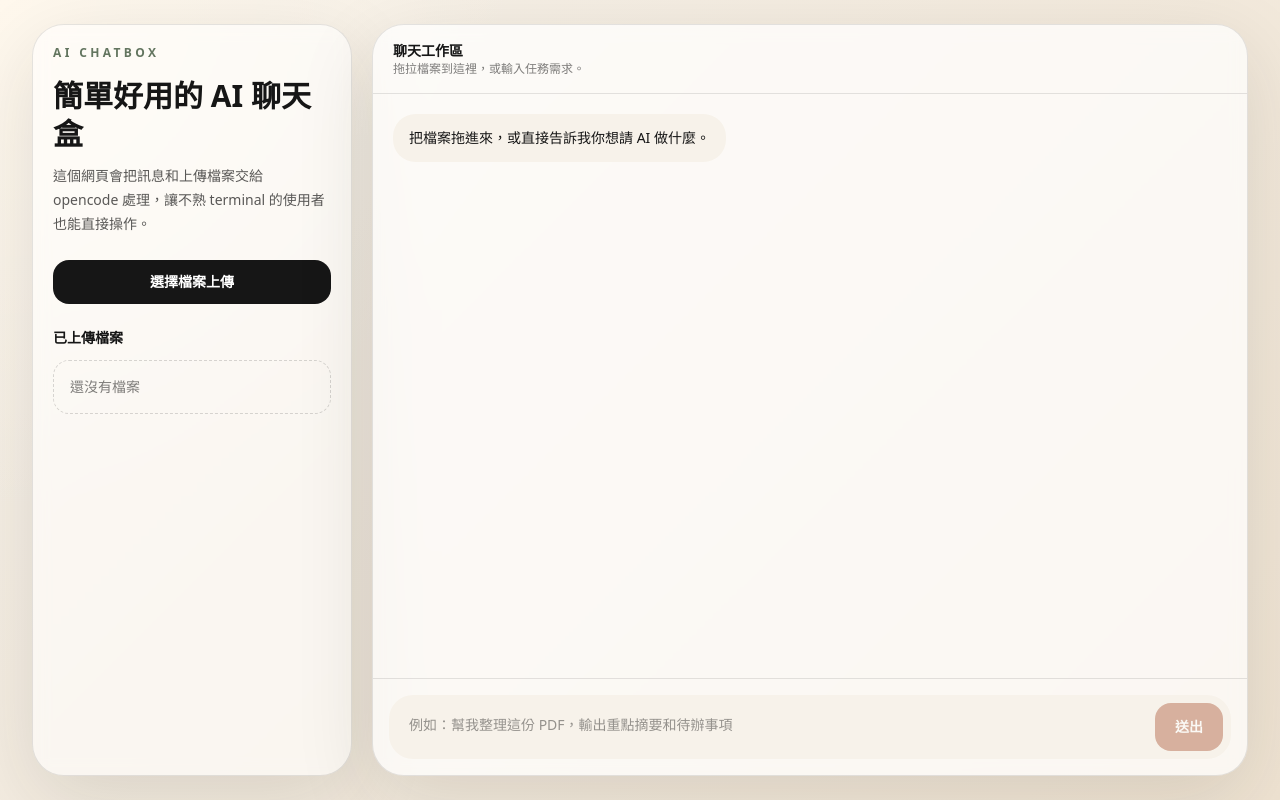
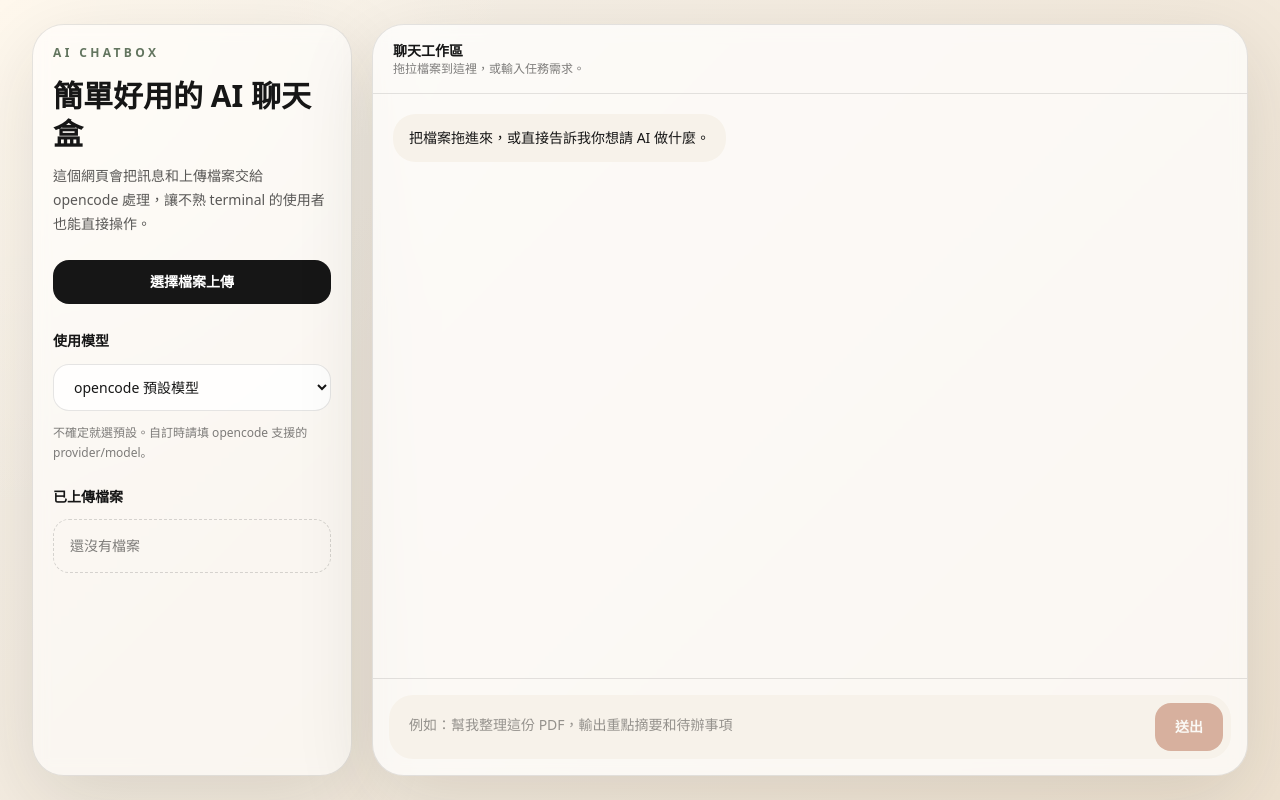
Before and after one commit to nichodelightful/opencode_frontend, a Next.js app: page / in a window 1280 px wide. Built offline with nearby package versions, Linux system fonts and the light colour scheme.

Commit message:
Add model selection

```diff
--- a/docker-compose.yml
+++ b/docker-compose.yml
@@ -11,6 +11,7 @@ services:
       WORKSPACE_ROOT: /data/workspaces
       OPENCODE_BIN: ${OPENCODE_BIN:-opencode}
       OPENCODE_MODEL: ${OPENCODE_MODEL:-}
+      OPENCODE_MODEL_OPTIONS: ${OPENCODE_MODEL_OPTIONS:-}
       OPENCODE_TIMEOUT_MS: ${OPENCODE_TIMEOUT_MS:-180000}
     ports:
       - "3000:3000"
--- a/src/app/api/chat/route.ts
+++ b/src/app/api/chat/route.ts
@@ -6,10 +6,38 @@ import path from "path";
 export const runtime = "nodejs";
 export const maxDuration = 300;
 
-function runOpencode(sessionRoot: string, message: string, files: string[] = []) {
+function sanitizeOpencodeOutput(value: string) {
+  return value
+    .replace(/\x1B(?:[@-Z\\-_]|\[[0-?]*[ -/]*[@-~])/g, "")
+    .split("\n")
+    .filter((line) => {
+      const trimmed = line.trim();
+
+      if (!trimmed) return true;
+      if (trimmed.startsWith("<system-reminder>")) return false;
+      if (trimmed.startsWith("</system-reminder>")) return false;
+      if (/^>\s+\S+\s+·\s+/.test(trimmed)) return false;
+      if (/^[$%◈]\s+/.test(trimmed)) return false;
+
+      return true;
+    })
+    .join("\n")
+    .trim();
+}
+
+function cleanModel(value: string | undefined) {
+  const model = value?.trim();
+
+  if (!model) return undefined;
+  if (model.length > 200 || /[\r\n]/.test(model)) return undefined;
+
+  return model;
+}
+
+function runOpencode(sessionRoot: string, message: string, files: string[] = [], modelOverride?: string) {
   return new Promise<{ output: string; exitCode: number | null; command: string }>((resolve, reject) => {
     const opencodeBin = process.env.OPENCODE_BIN || "opencode";
-    const model = process.env.OPENCODE_MODEL?.trim();
+    const model = cleanModel(modelOverride) || cleanModel(process.env.OPENCODE_MODEL);
     const timeoutMs = Number(process.env.OPENCODE_TIMEOUT_MS || 180000);
     const args = ["run", "--dir", sessionRoot, "--auto"];
 
@@ -62,14 +90,14 @@ function runOpencode(sessionRoot: string, message: string, files: string[] = [])
     });
     child.on("close", (exitCode) => {
       clearTimeout(timeout);
-      const combined = [output.trim(), errorOutput.trim()].filter(Boolean).join("\n");
+      const combined = sanitizeOpencodeOutput([output.trim(), errorOutput.trim()].filter(Boolean).join("\n"));
       resolve({ output: combined, exitCode, command: [opencodeBin, ...args].join(" ") });
     });
   });
 }
 
 export async function POST(request: Request) {
-  const body = (await request.json()) as { message?: string; sessionId?: string; files?: string[] };
+  const body = (await request.json()) as { message?: string; sessionId?: string; files?: string[]; model?: string };
   const sessionId = safeSessionId(body.sessionId);
   const message = body.message?.trim();
 
@@ -85,9 +113,9 @@ export async function POST(request: Request) {
       sessionId,
       sessionRoot,
       fileCount: body.files?.length || 0,
-      model: process.env.OPENCODE_MODEL || "default"
+      model: cleanModel(body.model) || process.env.OPENCODE_MODEL || "default"
     });
-    result = await runOpencode(sessionRoot, message, body.files || []);
+    result = await runOpencode(sessionRoot, message, body.files || [], body.model);
     console.log("Finished opencode", {
       sessionId,
       exitCode: result.exitCode,
--- /dev/null
+++ b/src/app/api/models/route.ts
@@ -0,0 +1,12 @@
+import { NextResponse } from "next/server";
+
+export const runtime = "nodejs";
+
+export async function GET() {
+  const models = (process.env.OPENCODE_MODEL_OPTIONS || "")
+    .split(",")
+    .map((model) => model.trim())
+    .filter(Boolean);
+
+  return NextResponse.json({ models });
+}
--- a/src/app/page.tsx
+++ b/src/app/page.tsx
@@ -1,6 +1,6 @@
 "use client";
 
-import { FormEvent, useRef, useState } from "react";
+import { FormEvent, useEffect, useRef, useState } from "react";
 
 type Message = {
   id: string;
@@ -25,9 +25,31 @@ export default function Home() {
     }
   ]);
   const [uploads, setUploads] = useState<Upload[]>([]);
+  const [modelOptions, setModelOptions] = useState<string[]>([]);
+  const [selectedModel, setSelectedModel] = useState("default");
+  const [customModel, setCustomModel] = useState("");
   const [input, setInput] = useState("");
   const [isBusy, setIsBusy] = useState(false);
   const fileInputRef = useRef<HTMLInputElement>(null);
+
+  useEffect(() => {
+    let cancelled = false;
+
+    fetch("/api/models")
+      .then((response) => response.json())
+      .then((data) => {
+        if (!cancelled && Array.isArray(data.models)) setModelOptions(data.models);
+      })
+      .catch(() => {
+        if (!cancelled) setModelOptions([]);
+      });
+
+    return () => {
+      cancelled = true;
+    };
+  }, []);
+
+  const activeModel = selectedModel === "custom" ? customModel.trim() : selectedModel === "default" ? "" : selectedModel;
 
   async function uploadFiles(files: FileList | File[]) {
     const picked = Array.from(files);
@@ -81,7 +103,7 @@ export default function Home() {
       const response = await fetch("/api/chat", {
         method: "POST",
         headers: { "Content-Type": "application/json" },
-        body: JSON.stringify({ sessionId, message, files: uploads.map((upload) => upload.path) })
+        body: JSON.stringify({ sessionId, message, model: activeModel, files: uploads.map((upload) => upload.path) })
       });
       const data = await response.json();
       if (!response.ok) throw new Error([data.error, data.detail].filter(Boolean).join("\n") || "Chat failed.");
@@ -118,6 +140,35 @@ export default function Home() {
             選擇檔案上傳
           </button>
           <input ref={fileInputRef} className="hidden" multiple type="file" onChange={(event) => event.target.files && uploadFiles(event.target.files)} />
+
+          <div className="mt-6 space-y-3">
+            <label className="text-sm font-semibold" htmlFor="model-select">
+              使用模型
+            </label>
+            <select
+              id="model-select"
+              className="w-full rounded-2xl border border-black/10 bg-white/80 px-4 py-3 text-sm outline-none transition focus:border-clay"
+              value={selectedModel}
+              onChange={(event) => setSelectedModel(event.target.value)}
+            >
+              <option value="default">opencode 預設模型</option>
+              {modelOptions.map((model) => (
+                <option key={model} value={model}>
+                  {model}
+                </option>
+              ))}
+              <option value="custom">自訂模型名稱</option>
+            </select>
+            {selectedModel === "custom" ? (
+              <input
+                className="w-full rounded-2xl border border-black/10 bg-white/80 px-4 py-3 text-sm outline-none transition placeholder:text-black/40 focus:border-clay"
+                placeholder="例如：opencode/grok-code-fast-1"
+                value={customModel}
+                onChange={(event) => setCustomModel(event.target.value)}
+              />
+            ) : null}
+            <p className="text-xs leading-5 text-black/50">不確定就選預設。自訂時請填 opencode 支援的 provider/model。</p>
+          </div>
 
           <div className="mt-6 space-y-3">
             <p className="text-sm font-semibold">已上傳檔案</p>
```
Also changed, not shown: 2 other files (tests, documents, lock files or other folders).
